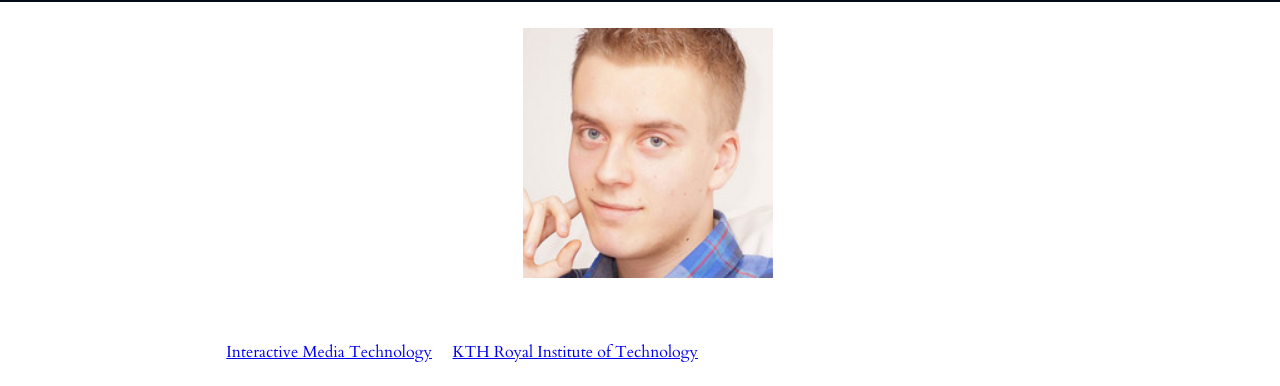
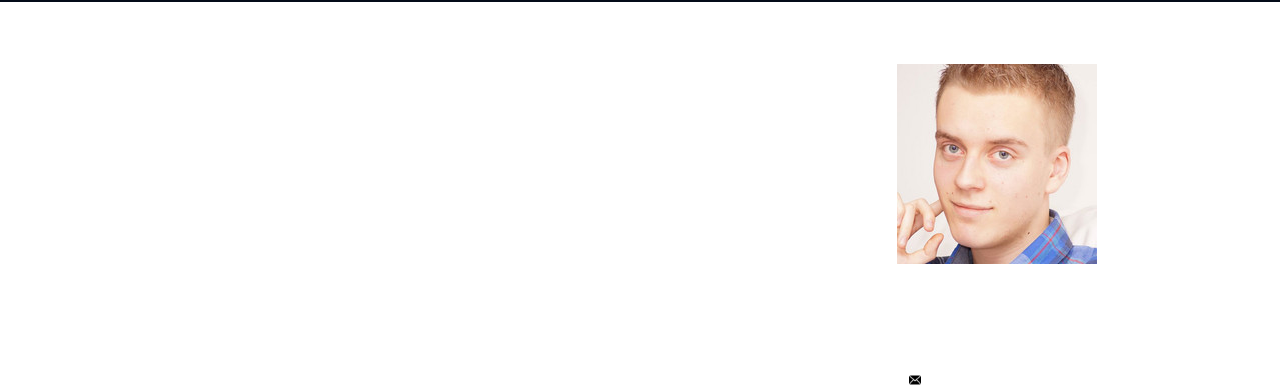
Before and after one commit to maxhakka/maxhakka.github.io, a plain HTML site: page about_me.html in a window 1280 px wide. Shown: the part 73-459 px from the top of the page. Drawn offline with Linux system fonts and the light colour scheme; a web font is replaced by a local one.

Commit message:
Improved design

```diff
--- a/about_me.html
+++ b/about_me.html
@@ -12,17 +12,16 @@
 		<header>
 		<h1>Max Häkkä </h1>
 		<div id="menu">
-		<a href="contact.html">Contact</a>
 		<a href="about_me.html">About me</a>
 		<a href="index.html">Projects</a>
 		</div>
 		</header>
 		<br>
 		<div class="main_container">
+		<br>
 			<div id="about_me">
-			<img id="profile_pic" src="icons/profile.jpeg">
 				<h3>About me</h3>
-			<p>I'm Max, a Master student in <a href="https://www.kth.se/en/studies/master/interactivemediatechnology/description-1.593765">Interactive Media Technology</a> at <a href="https://www.kth.se/">KTH Royal Institute of Technology</a>. I like to program and design interactive applications, of which several can be found under the projects tab on this page. In my spare time I like to run while listening to music, train at the gym and read books, mainly about science fiction.<p>
+				<p>I'm Max, a Master student in <a href="https://www.kth.se/en/studies/master/interactivemediatechnology/description-1.593765">Interactive Media Technology</a> at <a href="https://www.kth.se/">KTH Royal Institute of Technology</a>. I like to program and design interactive applications, of which several can be found under the projects tab on this page. Feel free to check them out! I also love sports such as tennis, floorball and skiing.<p>
 				<strong>My skills</strong>
 				<ul>
 				<li>Programming: <a href="https://www.python.org/">Python</a>, <a href="https://go.java/index.html">Java</a>, <a href="https://www.mathworks.com/products/matlab.html">Matlab</a></li>
@@ -32,6 +31,23 @@
 				<li>Driver's license: EU Class B</li>
 				</ul>
 			</div>
+
+			<div id="contact">
+				<img id="profile_pic" src="icons/profile.jpeg">
+				<h3>Contact</h3>
+				<p>Don't hesitate to contact me!</p>
+				<ul>
+					<li>
+					<a href="mailto:max.hakka@gmail.com" class="contact"><img src="icons/mail.png"/> max.hakka@gmail.com </a>
+					</li>
+					<li>
+					<a href="https://se.linkedin.com/in/max-häkkä-00910289" class="contact"><img src="icons/linkedin.svg"/> Linkedin</a>
+					</li>
+					<li>
+					<a href="tel:+46737418810" class="contact"> <img src="icons/phone.png"/> +46737418810</a>
+					</li>
+				</ul>
+			</div>
 		</div>
 	</body>
 </html>
--- a/index.css
+++ b/index.css
@@ -51,9 +51,15 @@ margin-top: 17px;
 	margin-right: 10px;
 }
 
-a:hover, a:active, a:focus, #menu>a:hover{
+a:hover, a:active, #menu>a:hover, #menu>a:active{
 	text-decoration: underline;
 	color: white;
+}
+
+a {
+	color: white;
+	font-weight: bold;
+	text-decoration: none;
 }
 
 #contact{
@@ -64,6 +70,7 @@ margin-left: 15px;
  #about_me {
 	margin-top: 75px;
 	margin-left: 15px;
+	width: 45%;
 }
 
 
@@ -75,6 +82,7 @@ text-decoration: none;
 
 .main_container {
 	margin: auto;
+	margin-top: 5%;
 	width: 100%;
 	display: block;
 	text-align: center;
@@ -127,12 +135,18 @@ margin-top: 14%;
 }
 
 p, ul{
-font-family: 'Cardo', Georgia, Times, serif;
+	font-family: 'Cardo', Georgia, Times, sans-serif;
 	color: white;
+	margin: 0;
+	padding: 5px;
 }
 
 strong {
 	color: white;
+}
+
+div {
+	display: inline-block;
 }
 
 .footer{
@@ -146,9 +160,14 @@ border-color: white;
 	list-style-type:none;
 }
 
-div {
-display: inline-block;
-margin-left: 150 px:
+#contact {
+	margin-left: 10%;
+	border: solid white;
+	margin-top: 0;
+}
+
+.contact {
+	text-align: left;
 }
 
 .contact>img{
@@ -156,7 +175,10 @@ width: 12px;
 	height: 12px;
 }
 
-#about_me>img{
-width: 250px;
-height: 250px;
+#profile_pic {
+	padding: 5px;
 }
+
+#about_me{
+	text-align: left;
+}
```
Also changed, not shown: battlenub.html (+0 -1 lines), contact.html (deleted, +0 -41 lines), index.html (+0 -1 lines), onlineclothingstore.html (+0 -1 lines), spacehaptics.html (+0 -1 lines). Lines whose indentation alone changed are shown as unchanged.
